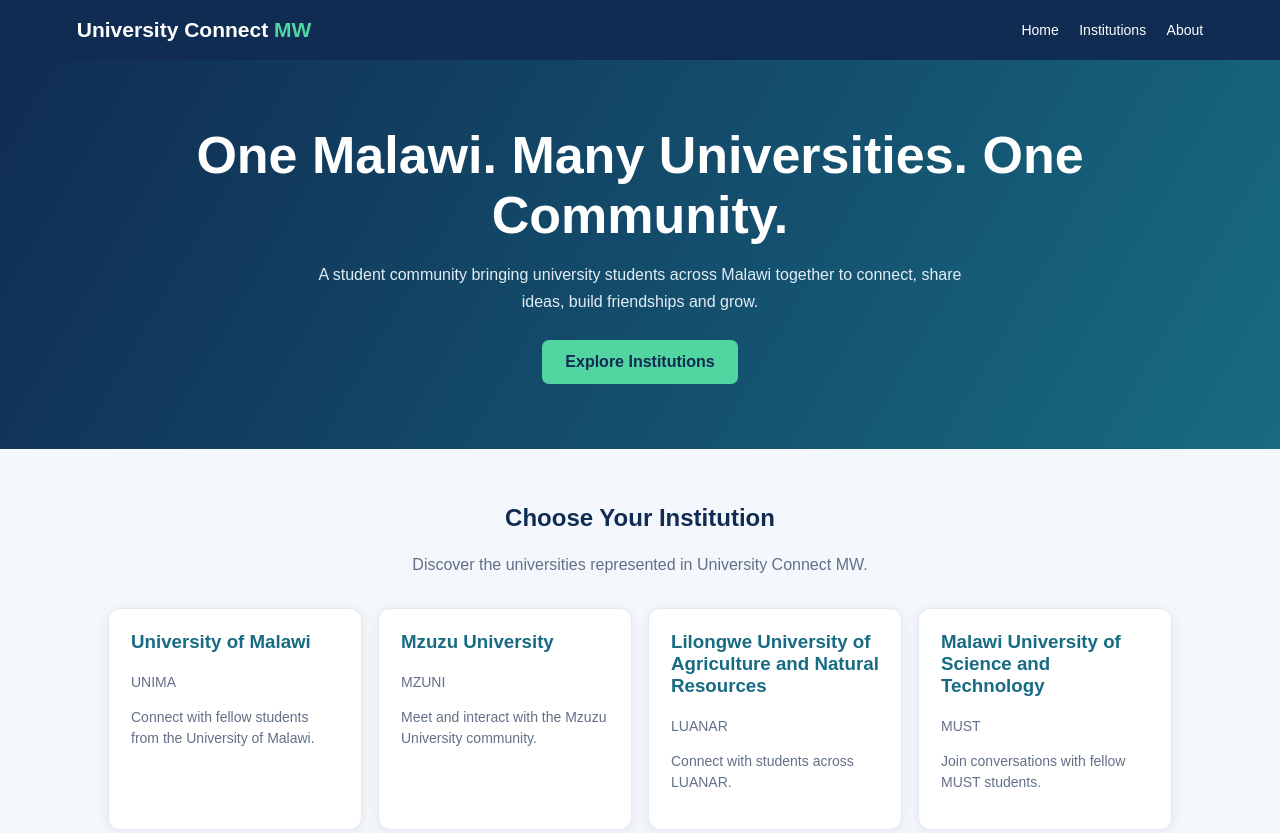
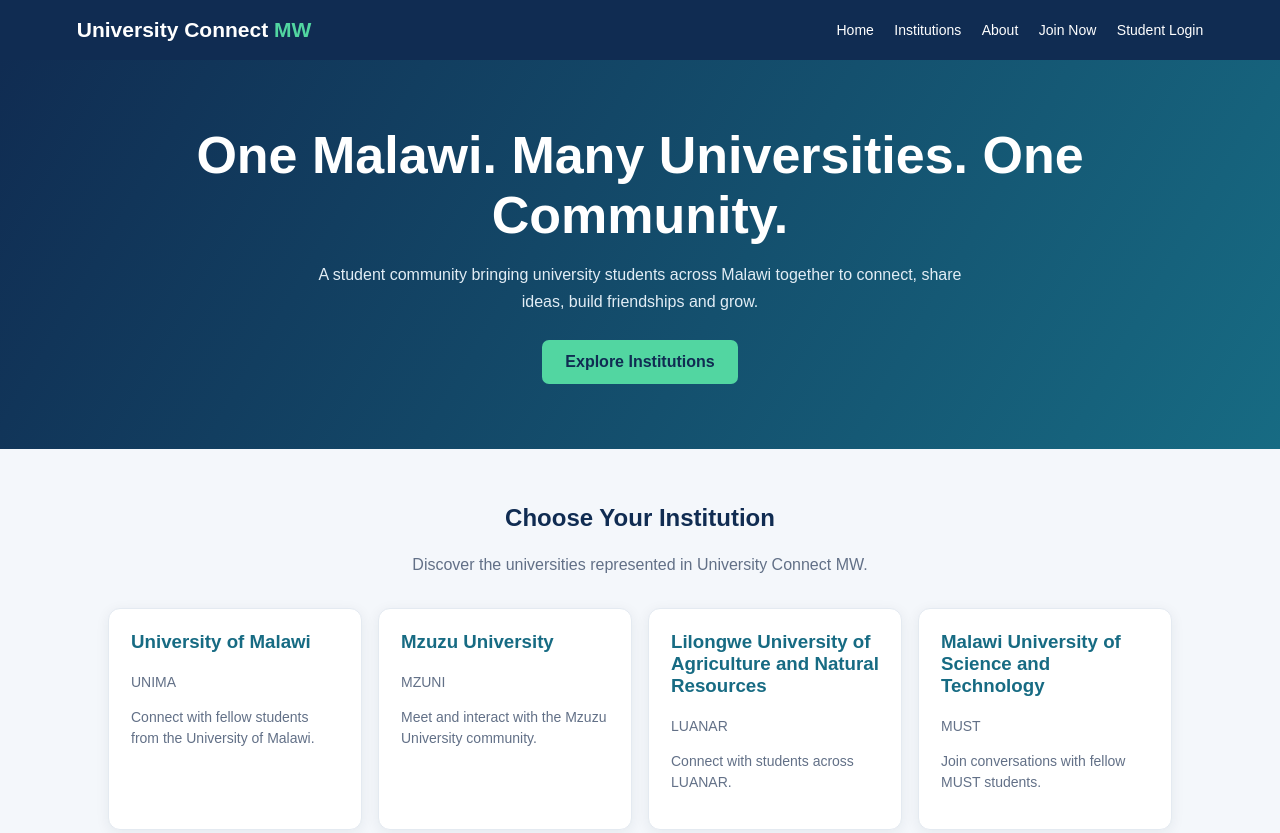
Before and after one commit to dismasimadaro-alt/university-connect-mw, a plain HTML site: page index.html in a window 1280 px wide. Shown: the top 833 px of the page. Drawn offline with Linux system fonts and the light colour scheme.

Commit message:
Update index.html

```diff
--- a/index.html
+++ b/index.html
@@ -98,10 +98,12 @@
   <header>
     <div class="brand">University Connect <span>MW</span></div>
     <nav>
-      <a href="#home">Home</a>
-      <a href="#institutions">Institutions</a>
-      <a href="#about">About</a>
-    </nav>
+  <a href="#home">Home</a>
+  <a href="#institutions">Institutions</a>
+  <a href="#about">About</a>
+  <a href="register.html">Join Now</a>
+  <a href="login.html">Student Login</a>
+</nav>
   </header>
 
   <section class="hero" id="home">
```
